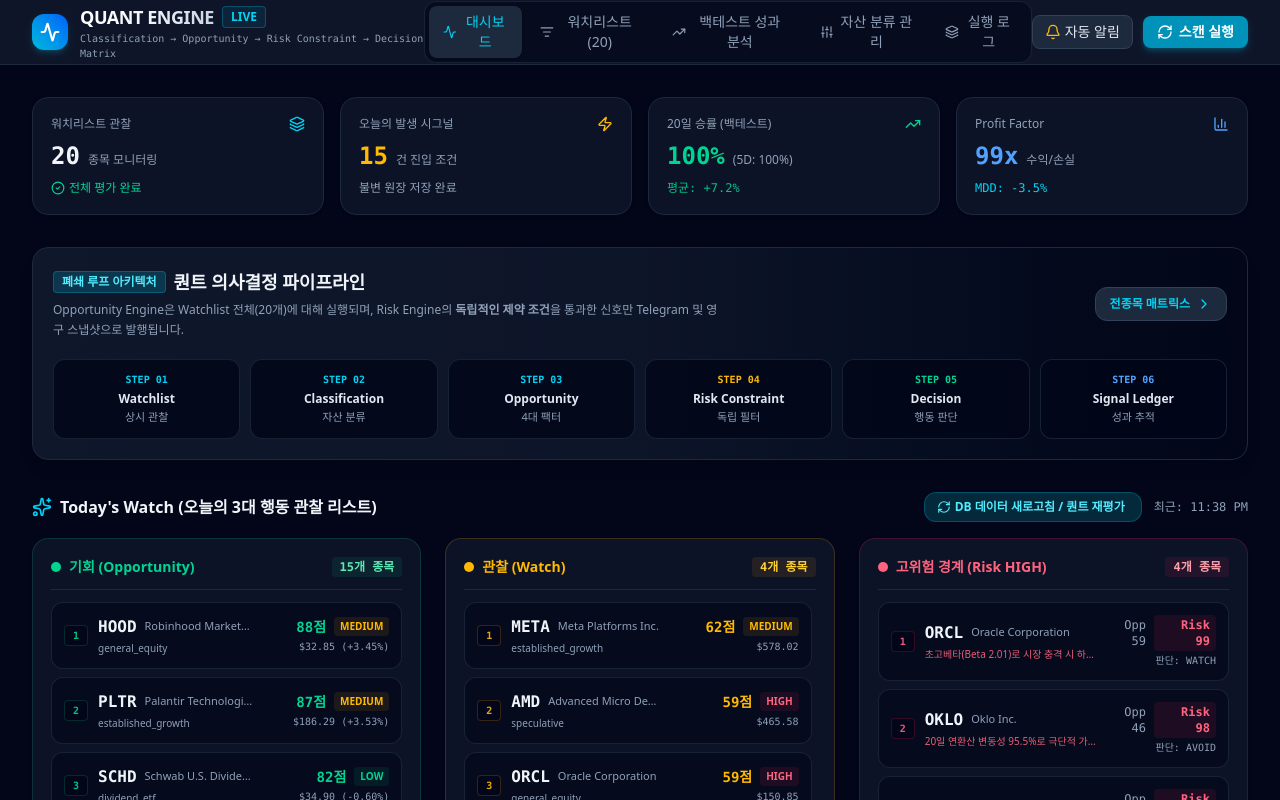
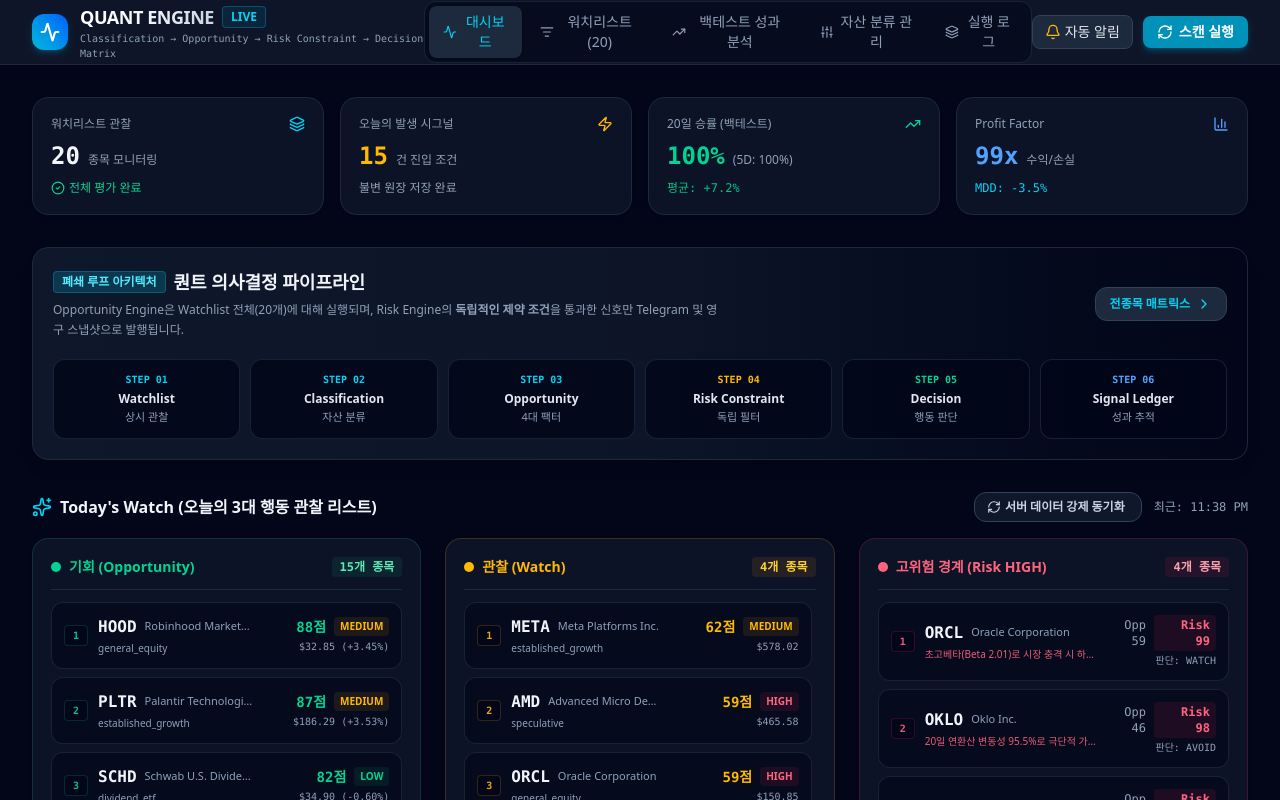
Before and after one commit to ktjys/v8qtengine, a React (Vite) app: page / in a window 1280 px wide. Shown: the top 800 px of the page. Built offline with nearby package versions, Linux system fonts and the light colour scheme; no server answers.

Commit message:
feat: enhance scan pipeline and UI
- Update scan service to improve ticker fetching, deduplication, and fallback logic
- Integrate local evaluation caching upon scan completion
- Add watchlist count display to the scan runner modal
- Refine manual sync button UI and documentation in dashboard

```diff
--- a/src/App.tsx
+++ b/src/App.tsx
@@ -239,7 +239,13 @@ export default function App() {
     }
   };
 
-  const handleScanCompleted = async () => {
+  const handleScanCompleted = async (scanResult?: any) => {
+    if (scanResult?.evaluations && Array.isArray(scanResult.evaluations) && scanResult.evaluations.length > 0) {
+      setEvaluations(scanResult.evaluations);
+      try {
+        localStorage.setItem('quant_evaluations_cache_v8', JSON.stringify(scanResult.evaluations));
+      } catch (e) {}
+    }
     showToast('전체 워치리스트 퀀트 파이프라인 평가 및 스냅샷 저장이 완료되었습니다.');
     await loadAllData();
   };
@@ -329,6 +335,7 @@ export default function App() {
         <ScanRunnerModal
           onClose={() => setIsScanModalOpen(false)}
           onScanCompleted={handleScanCompleted}
+          totalWatchlistCount={watchlist.length}
         />
       )}
 
--- a/src/components/DashboardView.tsx
+++ b/src/components/DashboardView.tsx
@@ -290,11 +290,12 @@ export const DashboardView: React.FC<DashboardViewProps> = ({
                 id="btn-dashboard-recalculate"
                 onClick={onRecalculate}
                 disabled={isRecalculating}
-                className="flex items-center space-x-1 px-2.5 sm:px-3 py-1.5 text-[11px] sm:text-xs font-semibold rounded-xl bg-cyan-950/80 hover:bg-cyan-900 text-cyan-300 border border-cyan-700/50 transition-all active:scale-95 disabled:opacity-50"
+                title="스캔 실행 시 DB는 자동 동기화됩니다. 이 버튼은 서버 전체 자산의 퀀트 평가를 수동으로 강제 재계산할 때 사용합니다."
+                className="flex items-center space-x-1 px-2.5 sm:px-3 py-1.5 text-[11px] sm:text-xs font-semibold rounded-xl bg-slate-900 hover:bg-slate-800 text-slate-300 hover:text-cyan-300 border border-slate-700 hover:border-cyan-500/40 transition-all active:scale-95 disabled:opacity-50"
               >
                 <RefreshCw className={`w-3 h-3 sm:w-3.5 sm:h-3.5 ${isRecalculating ? 'animate-spin' : ''}`} />
-                <span className="hidden sm:inline">{isRecalculating ? 'DB 퀀트 재계산 중...' : 'DB 데이터 새로고침 / 퀀트 재평가'}</span>
-                <span className="sm:hidden">{isRecalculating ? '재계산 중...' : 'DB 새로고침'}</span>
+                <span className="hidden sm:inline">{isRecalculating ? '전체 재계산 중...' : '서버 데이터 강제 동기화'}</span>
+                <span className="sm:hidden">{isRecalculating ? '동기화 중...' : '강제 동기화'}</span>
               </button>
             )}
             <span className="text-[11px] sm:text-xs text-slate-400 font-mono">
--- a/src/components/ScanRunnerModal.tsx
+++ b/src/components/ScanRunnerModal.tsx
@@ -15,11 +15,13 @@ import { ScanRunLog, SignalSnapshot } from '../types/v8';
 interface ScanRunnerModalProps {
   onClose: () => void;
   onScanCompleted: (result: { scan_log: ScanRunLog; new_signals: SignalSnapshot[] }) => void;
+  totalWatchlistCount?: number;
 }
 
 export const ScanRunnerModal: React.FC<ScanRunnerModalProps> = ({
   onClose,
   onScanCompleted,
+  totalWatchlistCount,
 }) => {
   const [isRunning, setIsRunning] = useState(false);
   const [simulateFailure, setSimulateFailure] = useState(false);
@@ -105,7 +107,14 @@ export const ScanRunnerModal: React.FC<ScanRunnerModalProps> = ({
               <RefreshCw className={`w-4 h-4 ${isRunning ? 'animate-spin' : ''}`} />
             </div>
             <div>
-              <h3 className="text-sm sm:text-base font-bold text-slate-100">퀀트 스캐너 실행</h3>
+              <div className="flex items-center space-x-2">
+                <h3 className="text-sm sm:text-base font-bold text-slate-100">퀀트 스캐너 실행</h3>
+                {totalWatchlistCount !== undefined && totalWatchlistCount > 0 && (
+                  <span className="px-1.5 py-0.5 rounded text-[10px] font-mono bg-cyan-500/10 text-cyan-400 border border-cyan-500/20">
+                    워치리스트 {totalWatchlistCount}개
+                  </span>
+                )}
+              </div>
               <p className="text-[11px] sm:text-xs text-slate-400 font-mono">워치리스트 전종목 일괄 평가 파이프라인</p>
             </div>
           </div>
--- a/src/pipeline/scanService.ts
+++ b/src/pipeline/scanService.ts
@@ -14,15 +14,18 @@ export class ScanService {
   ): Promise<PipelineScanResult> {
     const startTime = new Date();
     const runId = `run-${Date.now()}`;
-    let watchlist = [];
+    let watchlist: any[] = [];
     try {
-      watchlist = await watchlistRepository.getActive();
+      watchlist = await watchlistRepository.getAll();
+      // Filter to active items, but if all are marked inactive, fall back to all items
+      const activeOnly = watchlist.filter((w) => w.is_active !== false);
+      watchlist = activeOnly.length > 0 ? activeOnly : watchlist;
     } catch (wErr) {
-      console.warn('[ScanService] Failed to load active watchlist from repo:', wErr);
+      console.warn('[ScanService] Failed to load watchlist from repo:', wErr);
     }
 
     // If empty, fall back to initial standard watchlist tickers
-    let tickers = watchlist.map((w) => w.ticker);
+    let tickers = watchlist.map((w) => w.ticker.toUpperCase().trim());
     if (tickers.length === 0) {
       tickers = [
         'AAPL', 'AMD', 'AMZN', 'GOOGL', 'HOOD', 'JNJ', 'META', 'MSFT',
@@ -30,6 +33,8 @@ export class ScanService {
         'SPY', 'TSLA', 'V', 'VOO',
       ];
     }
+    // Remove duplicates
+    tickers = Array.from(new Set(tickers));
 
     if (options.providerType) {
       evaluationService.setProvider(options.providerType);
```
